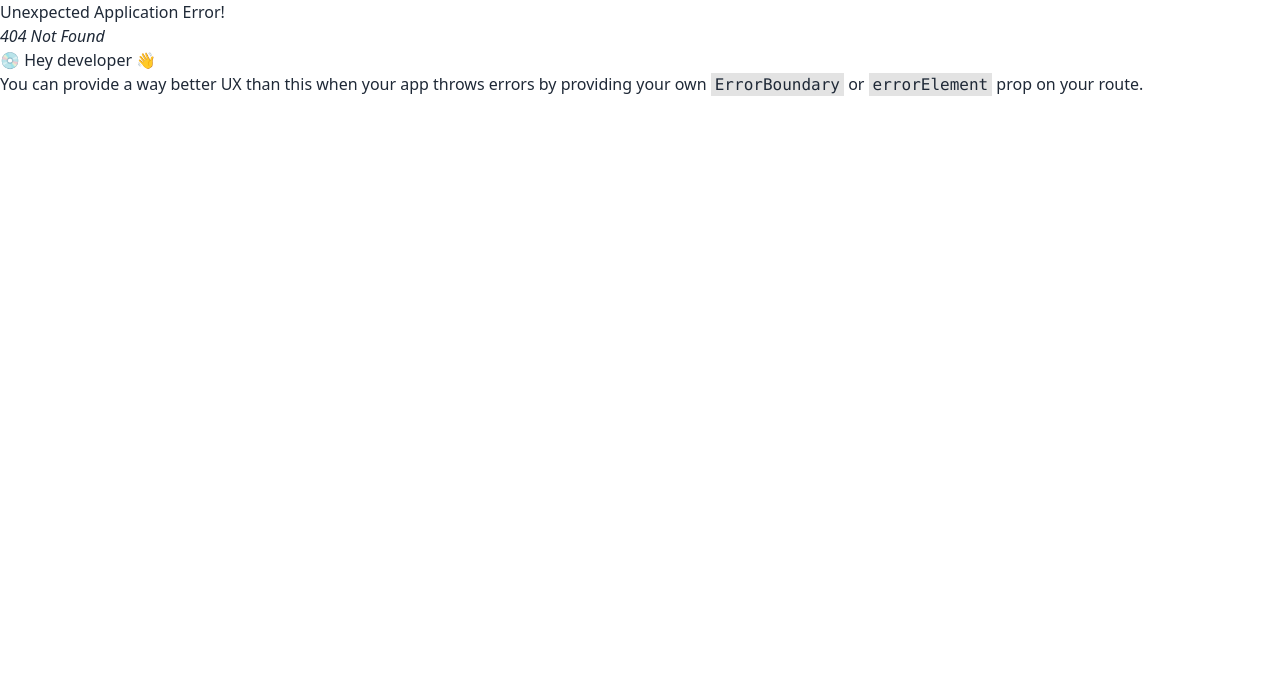
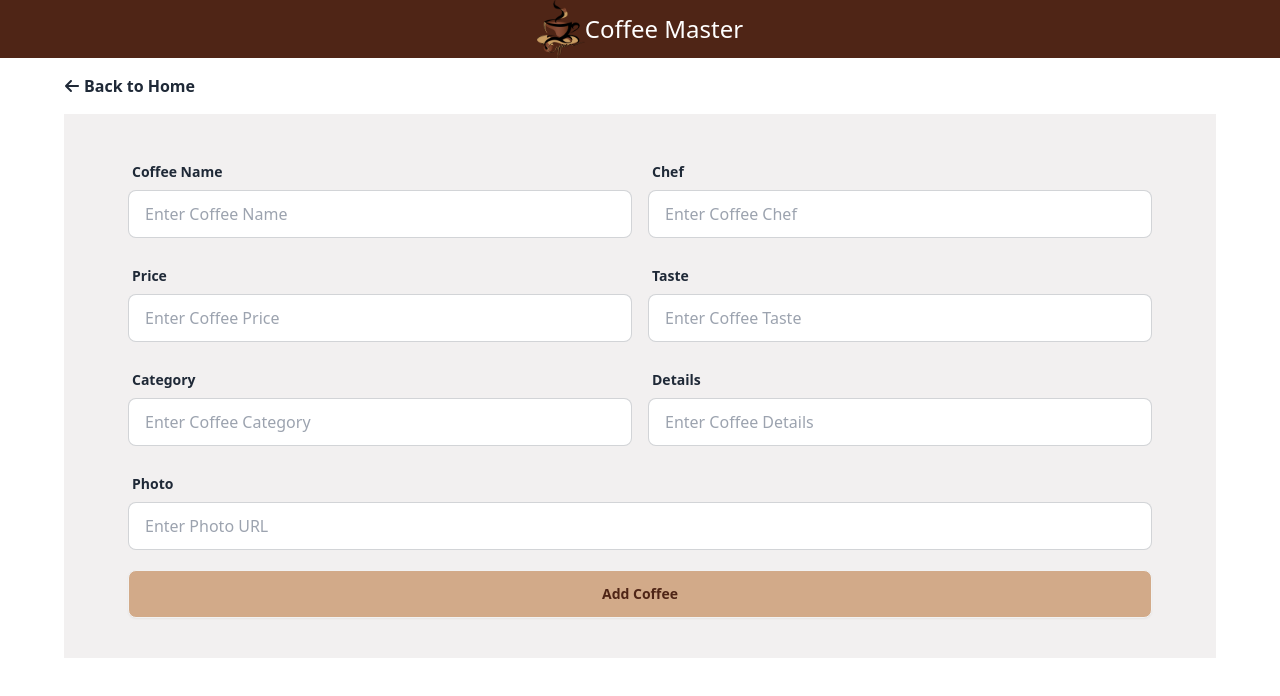
Before and after one commit to cssmh/coffee-store-client, a React (Vite) app: page /add-coffee in a window 1280 px wide. Before the commit this address had no page. Shown: the top 696 px of the page. Built offline with nearby package versions, Linux system fonts and the light colour scheme.

Commit message:
delete coffee using sweet alert added, time to delete from state

```diff
--- a/package.json
+++ b/package.json
@@ -12,10 +12,14 @@
   "dependencies": {
     "localforage": "^1.10.0",
     "match-sorter": "^6.3.4",
+    "prop-types": "^15.8.1",
     "react": "^18.2.0",
     "react-dom": "^18.2.0",
+    "react-icons": "^5.0.1",
     "react-router-dom": "^6.22.0",
-    "sort-by": "^1.2.0"
+    "sort-by": "^1.2.0",
+    "sweetalert": "^2.1.2",
+    "sweetalert2": "^11.10.5"
   },
   "devDependencies": {
     "@types/react": "^18.2.43",
--- /dev/null
+++ b/src/Component/AddCoffee/AddCoffee.jsx
@@ -0,0 +1,151 @@
+import { Link } from "react-router-dom";
+import { FaArrowLeft } from "react-icons/fa6";
+import swal from "sweetalert";
+
+const AddCoffee = () => {
+  const handleFormAddButton = (e) => {
+    e.preventDefault();
+    const form = e.target;
+    const name = form.name.value;
+    const chef = form.chef.value;
+    const price = form.price.value;
+    const taste = form.taste.value;
+    const category = form.category.value;
+    const details = form.details.value;
+    const photo = form.photo.value;
+    const formData = { name, chef, price, taste, category, details, photo };
+    // console.log(formData);
+
+    fetch("http://localhost:5000/coffees", {
+      method: "POST",
+      headers: {
+        "content-type": "application/json",
+      },
+      body: JSON.stringify(formData),
+    })
+      .then((res) => res.json())
+      .then((data) => {
+        console.log(data);
+        if(data.insertedId){
+            swal("Good job!", "Coffee Added", "success");
+            form.reset()
+        }
+      });
+  };
+
+  return (
+    <div>
+      <Link to={"/"}>
+        <button className="mx-16 mt-4 font-bold flex items-center gap-1">
+          <FaArrowLeft />
+          Back to Home
+        </button>
+      </Link>
+      <div className="mx-16 mt-4 px-16 py-10 bg-[#f2f0f0]">
+        <form onSubmit={handleFormAddButton}>
+          {/* Name & chef */}
+          <div className="flex justify-between gap-4 mb-5">
+            <div className="form-control w-1/2">
+              <label className="label">
+                <span className="label-text font-semibold">Coffee Name</span>
+              </label>
+              <input
+                type="text"
+                required
+                name="name"
+                placeholder="Enter Coffee Name"
+                className="input input-bordered"
+              />
+            </div>
+            <div className="form-control w-1/2">
+              <label className="label">
+                <span className="label-text font-semibold">Chef</span>
+              </label>
+              <input
+                type="text"
+                required
+                name="chef"
+                placeholder="Enter Coffee Chef"
+                className="input input-bordered"
+              />
+            </div>
+          </div>
+          {/* Price & taste */}
+          <div className="flex justify-between gap-4 mb-5">
+            <div className="form-control w-1/2">
+              <label className="label">
+                <span className="label-text font-semibold">Price</span>
+              </label>
+              <input
+                type="text"
+                required
+                name="price"
+                placeholder="Enter Coffee Price"
+                className="input input-bordered"
+              />
+            </div>
+            <div className="form-control w-1/2">
+              <label className="label">
+                <span className="label-text font-semibold">Taste</span>
+              </label>
+              <input
+                type="text"
+                required
+                name="taste"
+                placeholder="Enter Coffee Taste"
+                className="input input-bordered"
+              />
+            </div>
+          </div>
+          {/* Category & details */}
+          <div className="flex justify-between gap-4 mb-5">
+            <div className="form-control w-1/2">
+              <label className="label">
+                <span className="label-text font-semibold">Category</span>
+              </label>
+              <input
+                type="text"
+                required
+                name="category"
+                placeholder="Enter Coffee Category"
+                className="input input-bordered"
+              />
+            </div>
+            <div className="form-control w-1/2">
+              <label className="label">
+                <span className="label-text font-semibold">Details</span>
+              </label>
+              <input
+                type="text"
+                required
+                name="details"
+                placeholder="Enter Coffee Details"
+                className="input input-bordered"
+              />
+            </div>
+          </div>
+          {/* photo */}
+          <div className="flex justify-between gap-4 mb-5">
+            <div className="form-control w-full">
+              <label className="label">
+                <span className="label-text font-semibold">Photo</span>
+              </label>
+              <input
+                type="text"
+                required
+                name="photo"
+                placeholder="Enter Photo URL"
+                className="input input-bordered"
+              />
+            </div>
+          </div>
+          <button className="btn btn-block bg-[#d2aa89] text-coffee">
+            Add Coffee
+          </button>
+        </form>
+      </div>
+    </div>
+  );
+};
+
+export default AddCoffee;
--- /dev/null
+++ b/src/Component/Home/Coffees.jsx
@@ -0,0 +1,73 @@
+import PropTypes from "prop-types";
+import Swal from "sweetalert2";
+const Coffees = ({ getCoffees }) => {
+  // console.log(getCoffees);
+
+  const { _id, name, chef, price, photo } = getCoffees;
+
+  const handleDelete = (idx, name) => {
+    console.log(idx);
+    Swal.fire({
+      title: "Are you sure?",
+      text: "You won't be able to revert this!",
+      icon: "warning",
+      showCancelButton: true,
+      confirmButtonColor: "#3085d6",
+      cancelButtonColor: "#d33",
+      confirmButtonText: "Yes, delete it!",
+    }).then((result) => {
+      if (result.isConfirmed) {
+        // fetch part
+        fetch(`http://localhost:5000/delete/${idx}`, {
+          method: "DELETE",
+        })
+          .then((res) => res.json())
+          .then((data) => {
+            console.log(data);
+            if (data.deletedCount > 0) {
+              Swal.fire({
+                title: "Deleted!",
+                text: `${name} has been deleted.`,
+                icon: "success",
+              });
+            }
+          });
+        // fetch part end
+      }
+    });
+  };
+
+  return (
+    <div className="card card-side bg-base-200 flex justify-center items-center px-3">
+      <div>
+        <figure>
+          <img src={photo} alt={`photo of ${name} is missing!`} />
+        </figure>
+      </div>
+      <div className="card-body">
+        <h1>
+          <span className="font-semibold">Name:</span> {name}
+        </h1>
+        <p>
+          <span className="font-semibold">Chef:</span> {chef}
+        </p>
+        <p>
+          <span className="font-semibold">Price:</span> {price}
+        </p>
+      </div>
+      <div className="join join-vertical gap-1">
+        <button className="btn">Details</button>
+        <button className="btn">Edit</button>
+        <button onClick={() => handleDelete(_id, name)} className="btn">
+          X
+        </button>
+      </div>
+    </div>
+  );
+};
+
+Coffees.propTypes = {
+  getCoffees: PropTypes.object,
+};
+
+export default Coffees;
--- a/src/Component/Home/Home.jsx
+++ b/src/Component/Home/Home.jsx
@@ -1,13 +1,32 @@
+import { Link, useLoaderData } from "react-router-dom";
 import Banner from "./Banner";
+import Coffees from "./Coffees";
 import Icons from "./Icons";
 
 const Home = () => {
-    return (
-        <div>
-            <Banner></Banner>
-            <Icons></Icons>
+  const loadCoffees = useLoaderData();
+
+  return (
+    <div>
+      <Banner></Banner>
+      <Icons></Icons>
+      <div className="my-7">
+        <h1 className="text-2xl text-center font-semibold text-coffee">
+          Our Popular Products
+        </h1>
+        <div className="flex justify-center my-3">
+          <Link to={"/add-coffee"}>
+            <button className="btn bg-coffee text-white">Add Coffee</button>
+          </Link>
         </div>
-    );
+      </div>
+      <div className="grid grid-cols-1 md:grid-cols-2 gap-3 max-w-6xl mx-auto">
+        {loadCoffees.map((coffee) => (
+          <Coffees key={coffee._id} getCoffees={coffee}></Coffees>
+        ))}
+      </div>
+    </div>
+  );
 };
 
 export default Home;
--- a/src/Root/Root.jsx
+++ b/src/Root/Root.jsx
@@ -1,17 +1,23 @@
 import { createBrowserRouter } from "react-router-dom";
 import MainLayout from "../MainLayout/MainLayout";
 import Home from "../Component/Home/Home";
+import AddCoffee from "../Component/AddCoffee/AddCoffee";
 
 const Root = createBrowserRouter([
   {
     path: "/",
     element: <MainLayout></MainLayout>,
     children: [
-        {
-            path: "/",
-            element: <Home></Home>
-        }
-    ]
+      {
+        path: "/",
+        element: <Home></Home>,
+        loader: () => fetch("http://localhost:5000/coffees"),
+      },
+      {
+        path: "/add-coffee",
+        element: <AddCoffee></AddCoffee>,
+      },
+    ],
   },
 ]);
 
```
Also changed, not shown: src/assets/3.png (deleted), 1 other file (tests, documents, lock files or other folders).
